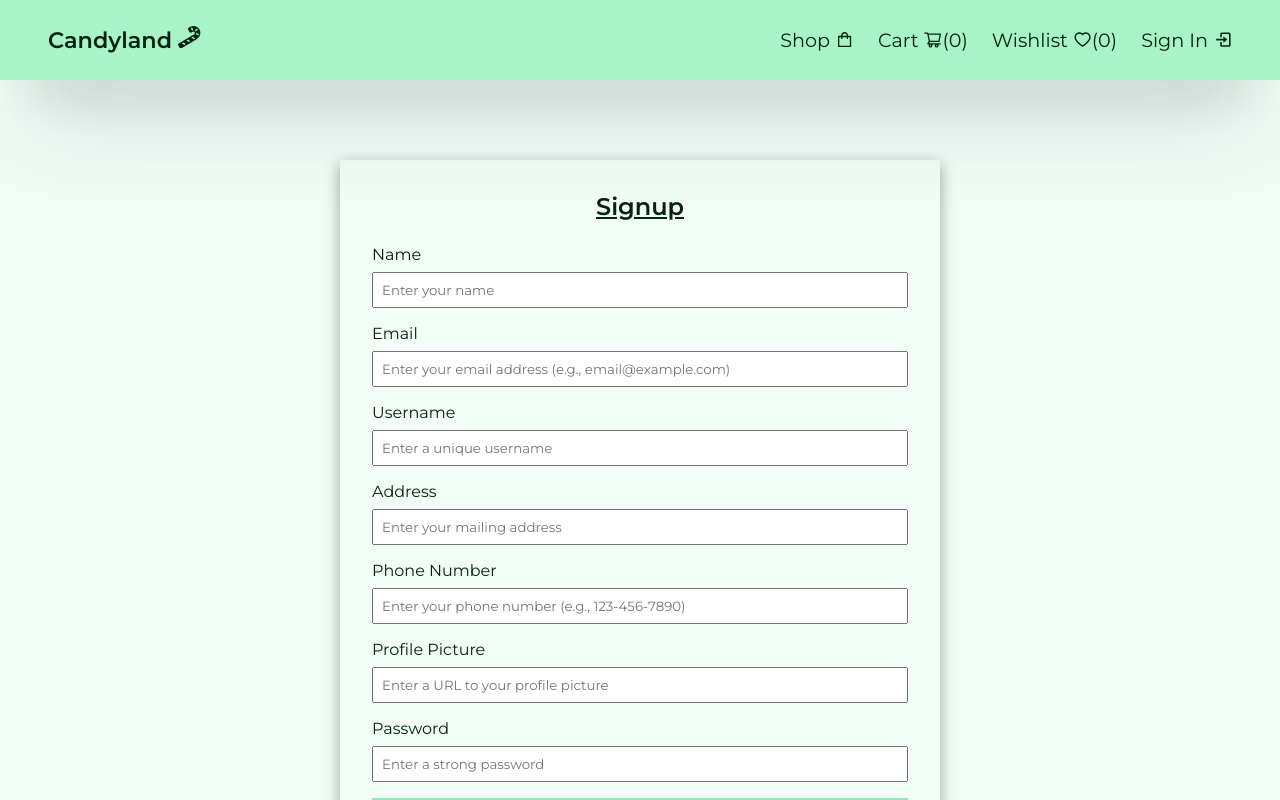
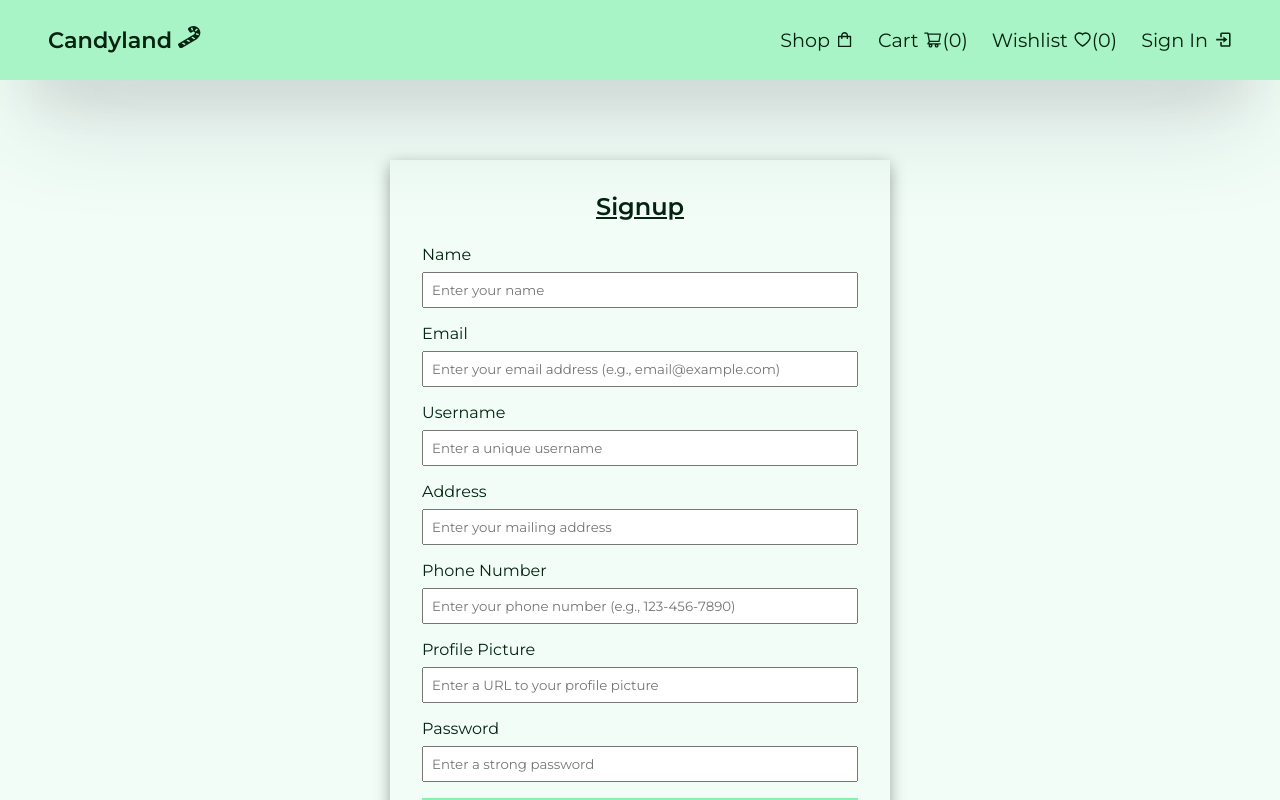
Before and after one commit to amlan-xyz/e-commerce, a React (Create React App) app in the folder client/: page /signup in a window 1280 px wide. Shown: the top 800 px of the page. Built offline with nearby package versions, Linux system fonts and the light colour scheme; no server answers.

Commit message:
fix: changed login card width

```diff
--- a/client/src/pages/Auth/Auth.css
+++ b/client/src/pages/Auth/Auth.css
@@ -9,7 +9,7 @@
 .auth__container {
   box-shadow: var(--shadow-alt);
   padding: 2rem;
-  min-width: 600px;
+  width: 500px;
   margin-bottom: 5rem;
 }
 
--- a/client/src/pages/Wishlist/Wishlist.css
+++ b/client/src/pages/Wishlist/Wishlist.css
@@ -7,7 +7,7 @@
 }
 
 .wishlist {
-  margin-top: 3rem;
+  margin-top: 2rem;
   display: grid;
   grid-template-columns: repeat(4, auto);
   column-gap: 2rem;
--- a/client/src/pages/Wishlist/Wishlist.jsx
+++ b/client/src/pages/Wishlist/Wishlist.jsx
@@ -31,7 +31,9 @@ export const Wishlist = () => {
             <Loader />
           ) : (
             <div className="wishlist__body">
-              <h1 className="text__center">Wishlist</h1>
+              <h1 className="text__center">
+                My Wishlist ({state.wishlist.length}){" "}
+              </h1>
               <ul className="wishlist">
                 {state.wishlist &&
                   state.wishlist.map((item) => {
```
